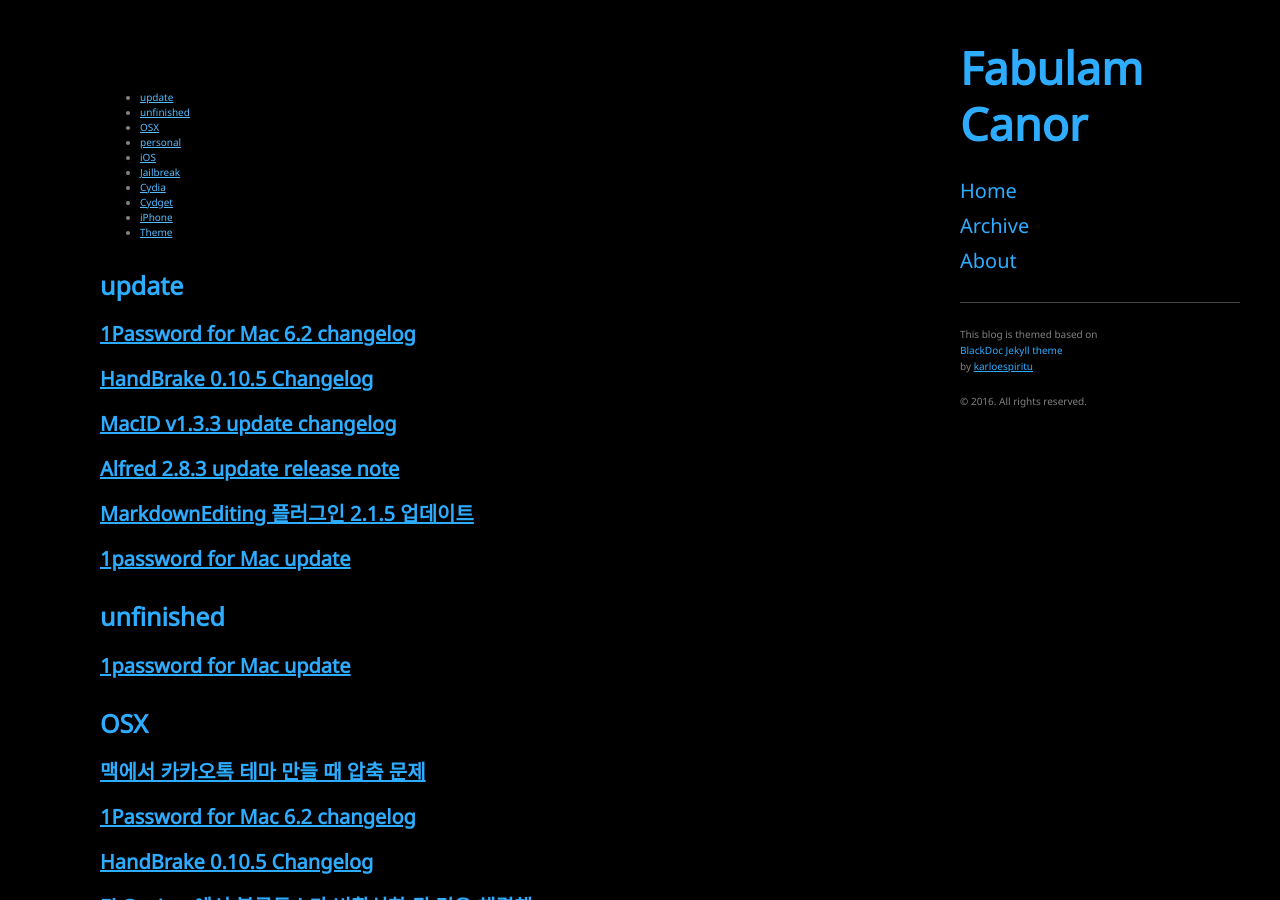
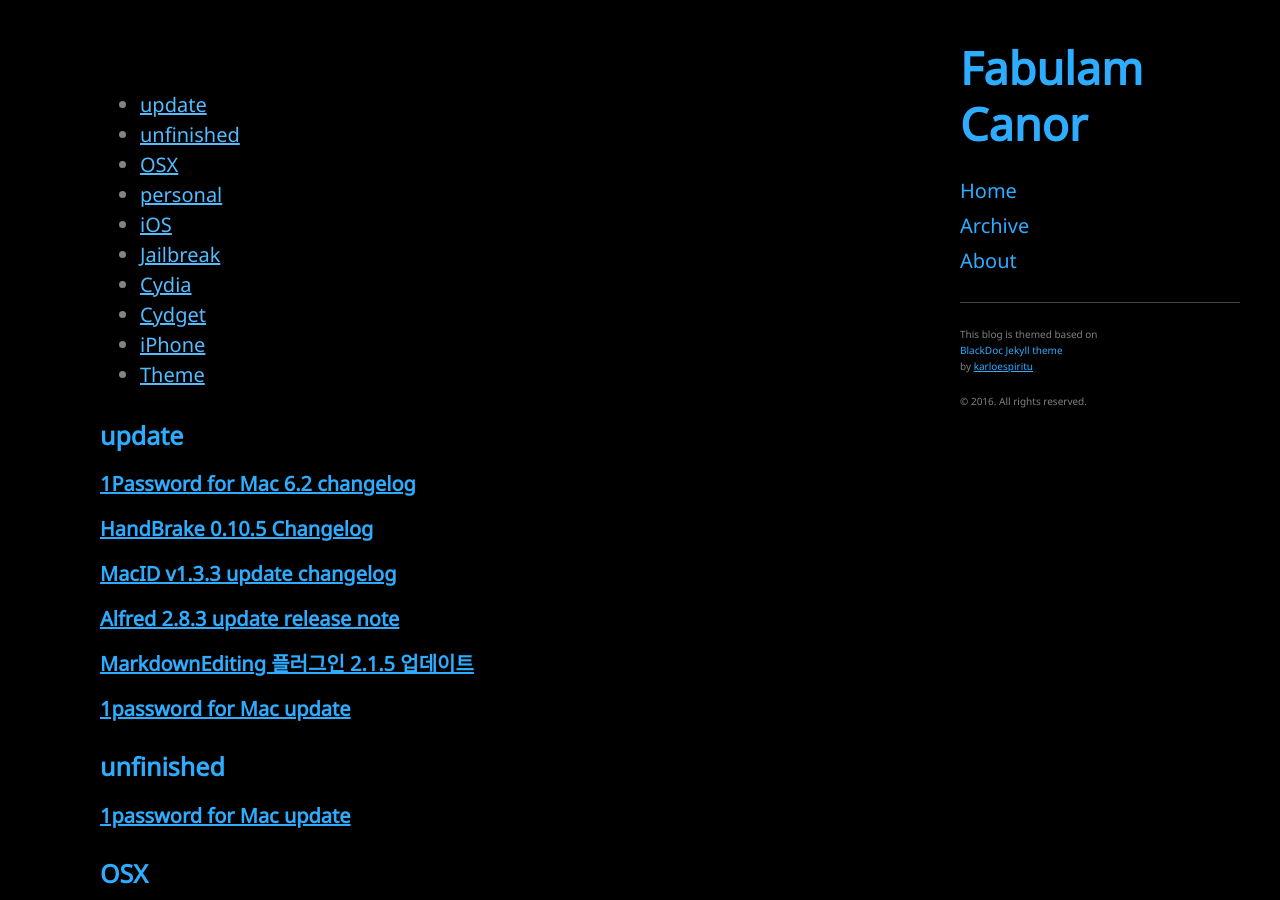
Before and after one commit to Canorus/canorus.github.io, a Jekyll site: the page built from tags.html, in a window 1280 px wide and 900 px high. Built offline with Jekyll 4.4.1, drawn with Linux system fonts in a browser that asks for light colours.

Commit message:
tag page

```diff
--- a/tags.html
+++ b/tags.html
@@ -5,7 +5,7 @@
 
 <ul class="tag-cloud">
 {% for tag in site.tags %}
-  <li style="font-size:0.5rem"> <!--{{ tag | last | size | times: 100 | divided_by: site.tags.size | plus: 70  }}%-->
+  <li style="font-size:1rem"> <!--{{ tag | last | size | times: 100 | divided_by: site.tags.size | plus: 70  }}%-->
     <a href="#{{ tag | first | slugize }}">
       {{ tag | first }}
     </a>
```
